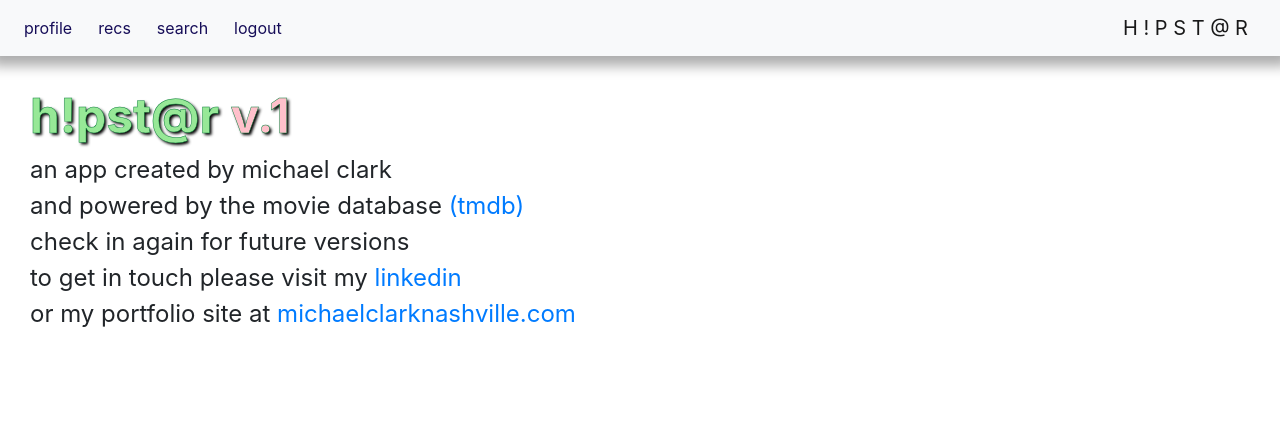
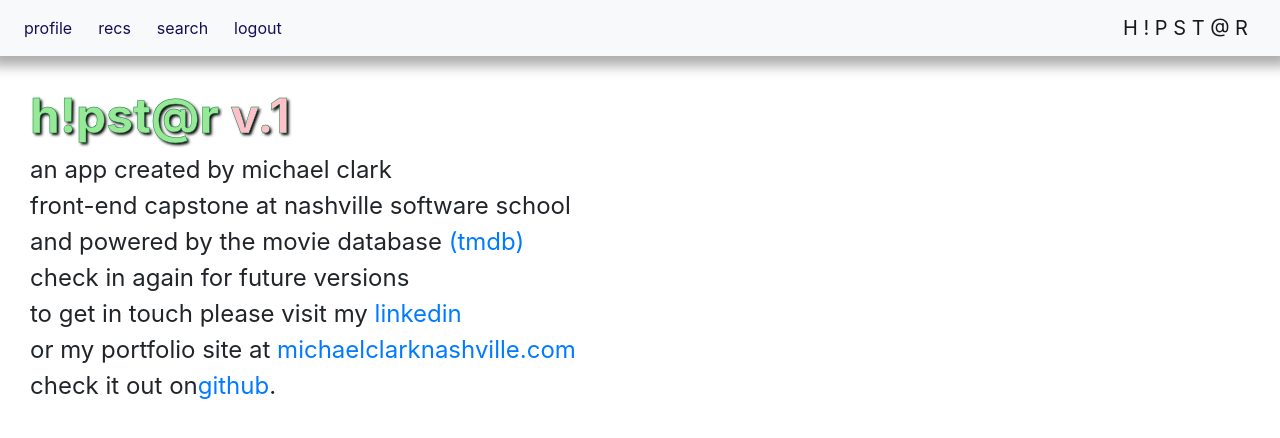
Before and after one commit to mister-michael/hipstar_back4app, a React (Create React App) app: page / in a window 1280 px wide. Shown: the top 438 px of the page. Built offline with nearby package versions, Linux system fonts and the light colour scheme; no server answers; sample sign-in values are in the browser's storage.

Commit message:
github link added to home page

```diff
--- a/src/components/home/HomePage.js
+++ b/src/components/home/HomePage.js
@@ -9,10 +9,12 @@ const HomePage = (props) => {
           <div className="version1"> v.1</div>
         </div>
         <div>an app created by Michael Clark</div>
+        <div>front-end capstone at Nashville Software School</div>
         <div>and powered by The Movie Database <a href="https://www.themoviedb.org/">(TMDB)</a></div>
         <div>check in again for future versions</div>
         <div>to get in touch please visit my <a href="https://www.linkedin.com/in/michaelclarknashville/" className="mdcLink">LinkedIn</a></div>
         <div>or my portfolio site at <a href="https://www.michaelclarknashville.com/"className="mdcLink">michaelclarknashville.com</a></div>
+        <div>check it out on<a href="https://github.com/mister-michael/hipstar_back4app">Github</a>.</div>
       </div>
     </div>
   );
```
